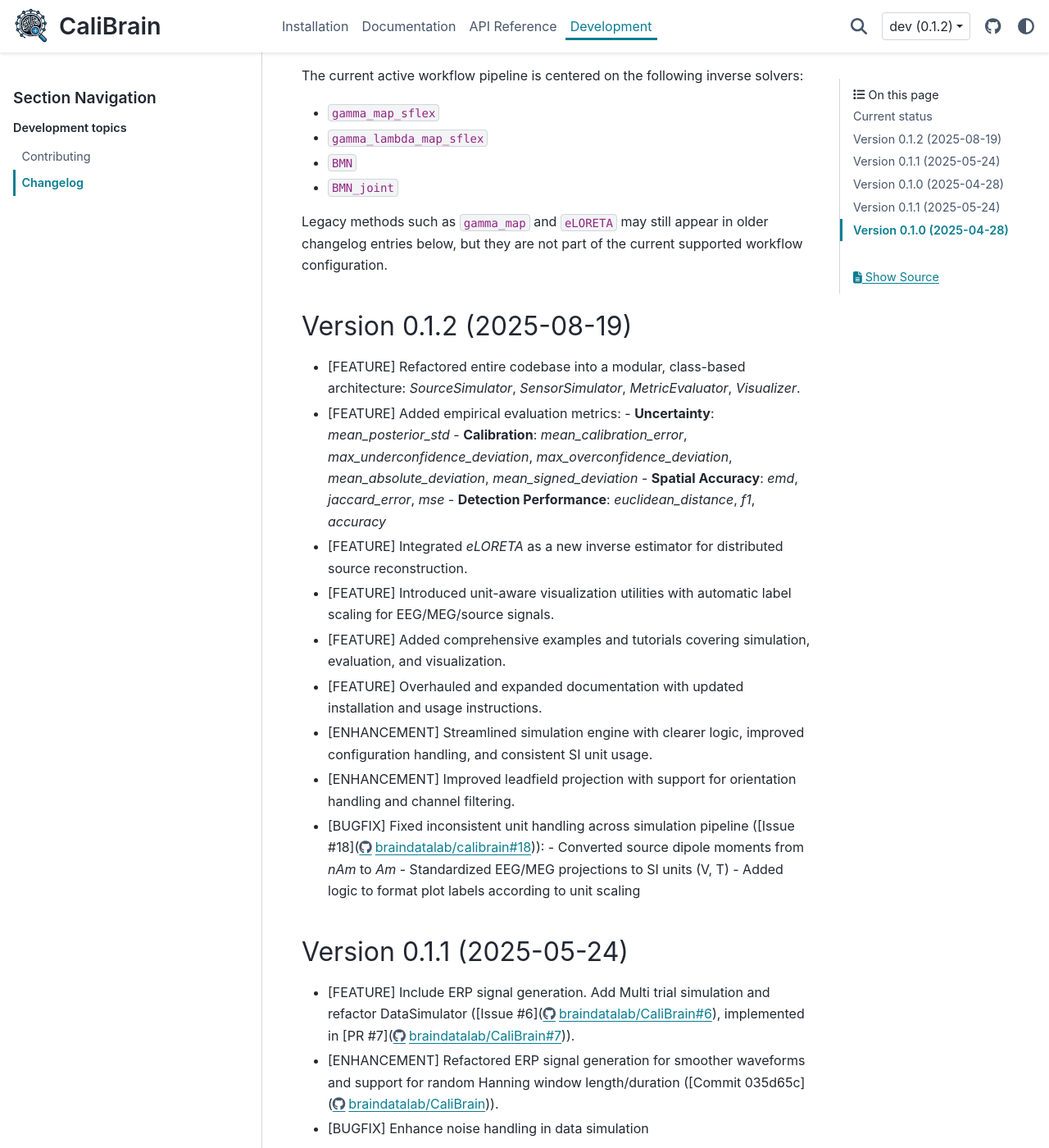
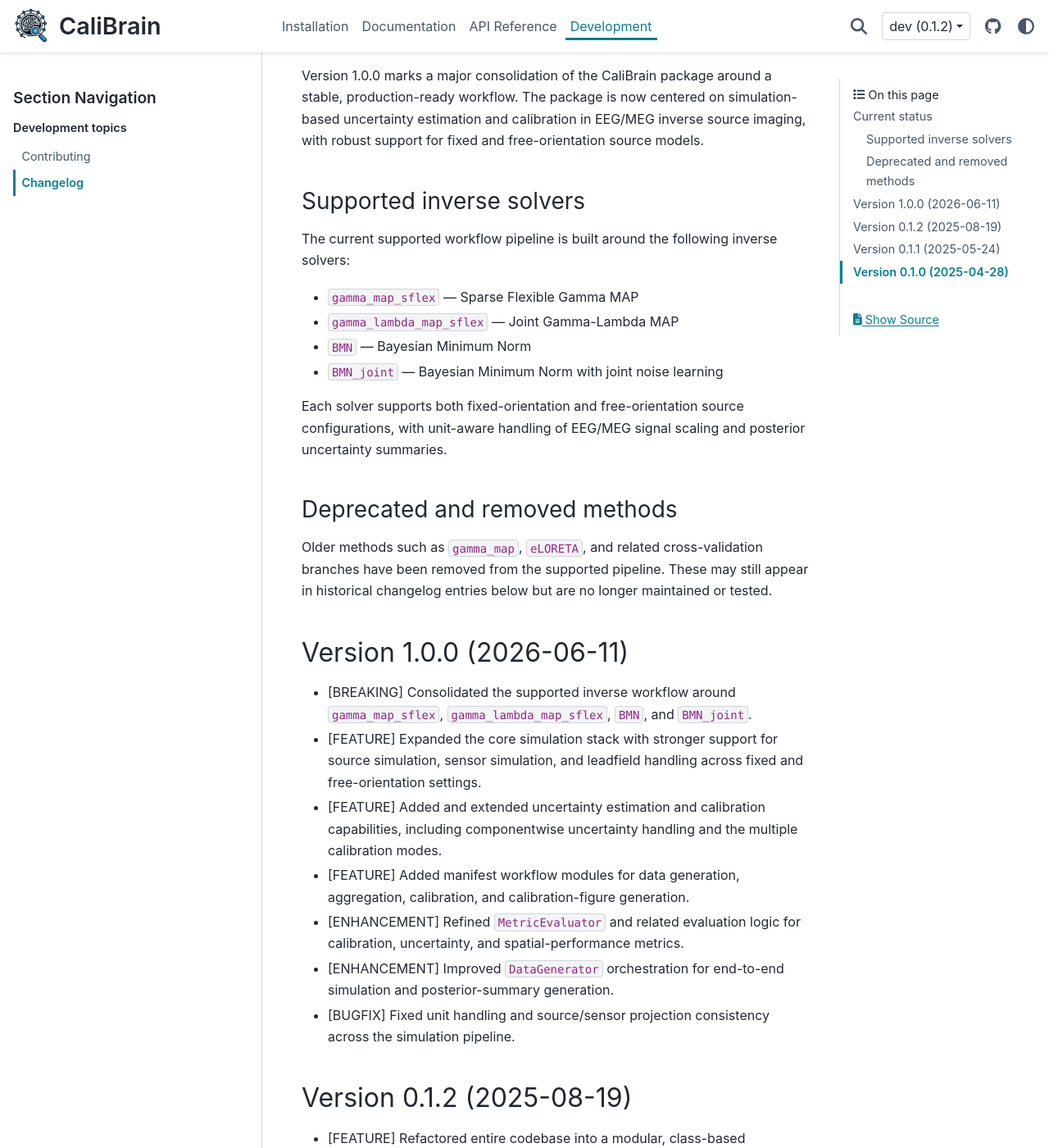
Before and after one commit to braindatalab/CaliBrain, a Sphinx documentation site: the page built from docs/source/development/changelog.rst, in a window 1280 px wide and 1400 px high, scrolled down 465 px. Shown: the whole window at 82% size. Built offline with Sphinx 7.4.7 and the PyData theme 0.15.4, drawn with Linux system fonts in a browser that asks for light colours; pages that are not in the unit, such as notebooks, are missing from menus; some of the changed text lies outside the part shown.

Commit message:
chore: prepare v1.0.0 release

```diff
--- a/__init__.py
+++ b/__init__.py
@@ -26,4 +26,4 @@
     "gamma_lambda_map_sflex",
 ]
 
-__version__ = "0.1.2"
+__version__ = "1.0.0"
--- a/calibrain/__init__.py
+++ b/calibrain/__init__.py
@@ -24,4 +24,4 @@
     "gamma_lambda_map_sflex",
 ]
 
-__version__ = "0.1.2"
+__version__ = "1.0.0"
--- a/docs/source/development/changelog.rst
+++ b/docs/source/development/changelog.rst
@@ -12,17 +12,54 @@
 Current status
 --------------
 
-The current active workflow pipeline is centered on the following inverse
+Version 1.0.0 marks a major consolidation of the CaliBrain package around a
+stable, production-ready workflow. The package is now centered on simulation-based
+uncertainty estimation and calibration in EEG/MEG inverse source imaging, with
+robust support for fixed and free-orientation source models.
+
+Supported inverse solvers
+~~~~~~~~~~~~~~~~~~~~~~~~~
+
+The current supported workflow pipeline is built around the following inverse
 solvers:
 
-* ``gamma_map_sflex``
-* ``gamma_lambda_map_sflex``
-* ``BMN``
-* ``BMN_joint``
+* ``gamma_map_sflex`` — Sparse Flexible Gamma MAP
+* ``gamma_lambda_map_sflex`` — Joint Gamma-Lambda MAP
+* ``BMN`` — Bayesian Minimum Norm
+* ``BMN_joint`` — Bayesian Minimum Norm with joint noise learning
 
-Legacy methods such as ``gamma_map`` and ``eLORETA`` may still appear in older
-changelog entries below, but they are not part of the current supported
-workflow configuration.
+Each solver supports both fixed-orientation and free-orientation source
+configurations, with unit-aware handling of EEG/MEG signal scaling and posterior
+uncertainty summaries.
+
+Deprecated and removed methods
+~~~~~~~~~~~~~~~~~~~~~~~~~~~~~~
+
+Older methods such as ``gamma_map``, ``eLORETA``, and related cross-validation
+branches have been removed from the supported pipeline. These may still appear
+in historical changelog entries below but are no longer maintained or tested.
+
+
+Version 1.0.0 (2026-06-11)
+--------------------------
+
+*   [BREAKING] Consolidated the supported inverse workflow around
+    ``gamma_map_sflex``, ``gamma_lambda_map_sflex``, ``BMN``, and
+    ``BMN_joint``.
+*   [FEATURE] Expanded the core simulation stack with stronger support for
+    source simulation, sensor simulation, and leadfield handling across fixed
+    and free-orientation settings.
+*   [FEATURE] Added and extended uncertainty estimation and calibration
+    capabilities, including componentwise uncertainty handling and the multiple calibration modes.
+*   [FEATURE] Added manifest workflow modules for data generation,
+    aggregation, calibration, and calibration-figure generation.
+*   [ENHANCEMENT] Refined ``MetricEvaluator`` and related evaluation logic for
+    calibration, uncertainty, and spatial-performance metrics.
+*   [ENHANCEMENT] Improved ``DataGenerator`` orchestration for end-to-end
+    simulation and posterior-summary generation.
+*   [BUGFIX] Fixed unit handling and source/sensor projection consistency
+    across the simulation pipeline.
+
 
 Version 0.1.2 (2025-08-19)
 --------------------------
@@ -44,23 +81,6 @@
     - Standardized EEG/MEG projections to SI units (V, T)
     - Added logic to format plot labels according to unit scaling
 
-Version 0.1.1 (2025-05-24)
---------------------------
-
-*   [FEATURE] Include ERP signal generation. Add Multi trial simulation and refactor DataSimulator ([Issue #6](https://github.com/braindatalab/CaliBrain/issues/6), implemented in [PR #7](https://github.com/braindatalab/CaliBrain/pull/7)).
-*   [ENHANCEMENT] Refactored ERP signal generation for smoother waveforms and support for random Hanning window length/duration ([Commit 035d65c](https://github.com/braindatalab/CaliBrain/commit/035d65c0f434ae614d675eb3e03e0585a2bc6254)).
-*   [BUGFIX] Enhance noise handling in data simulation
-
-Version 0.1.0 (2025-04-28)
---------------------------
-
-*   Initial release.
-*   Added `LeadfieldSimulator` for simulating leadfields.
-*   Added `DataSimulator` for generating synthetic data.
-*   Added `SourceEstimator` for estimating source activity using gamma MAP and eLORETA.
-*   Added `UncertaintyEstimator` for estimating uncertainty in source activity.
-*   Added `DataGenerator` class for orchestrating source-estimation data generation.
-*   Added `utils` module for utility functions.
 
 Version 0.1.1 (2025-05-24)
 --------------------------
--- a/pyproject.toml
+++ b/pyproject.toml
@@ -4,7 +4,7 @@
 
 [project]
 name = "calibrain"
-version = "0.1.2"
+version = "1.0.0"
 description = "Uncertainty estimation and calibration in EEG/MEG inverse source imaging"
 authors = [
     {name = "Mohammad Orabe", email = "orabe.mhd@gmail.com"},
```
